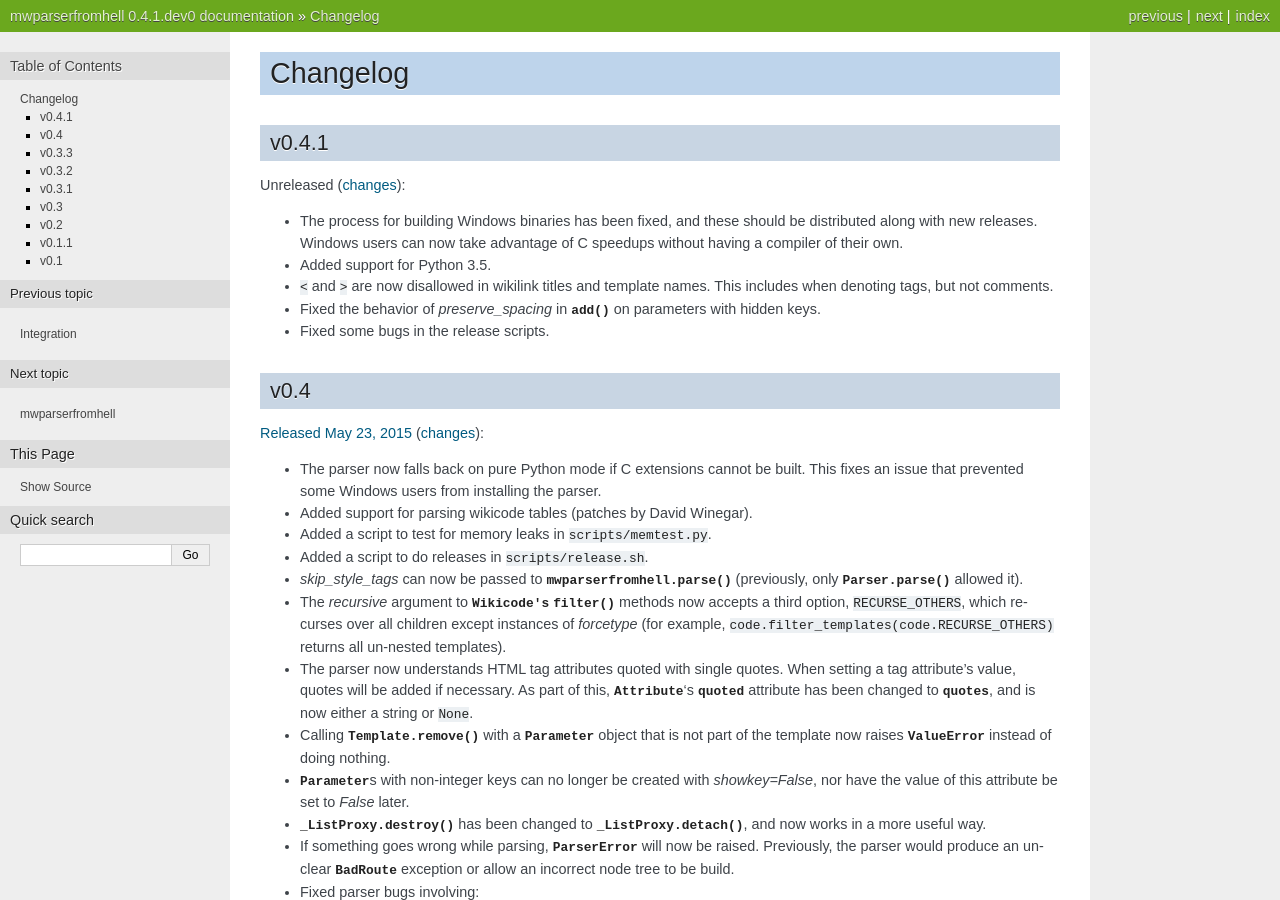
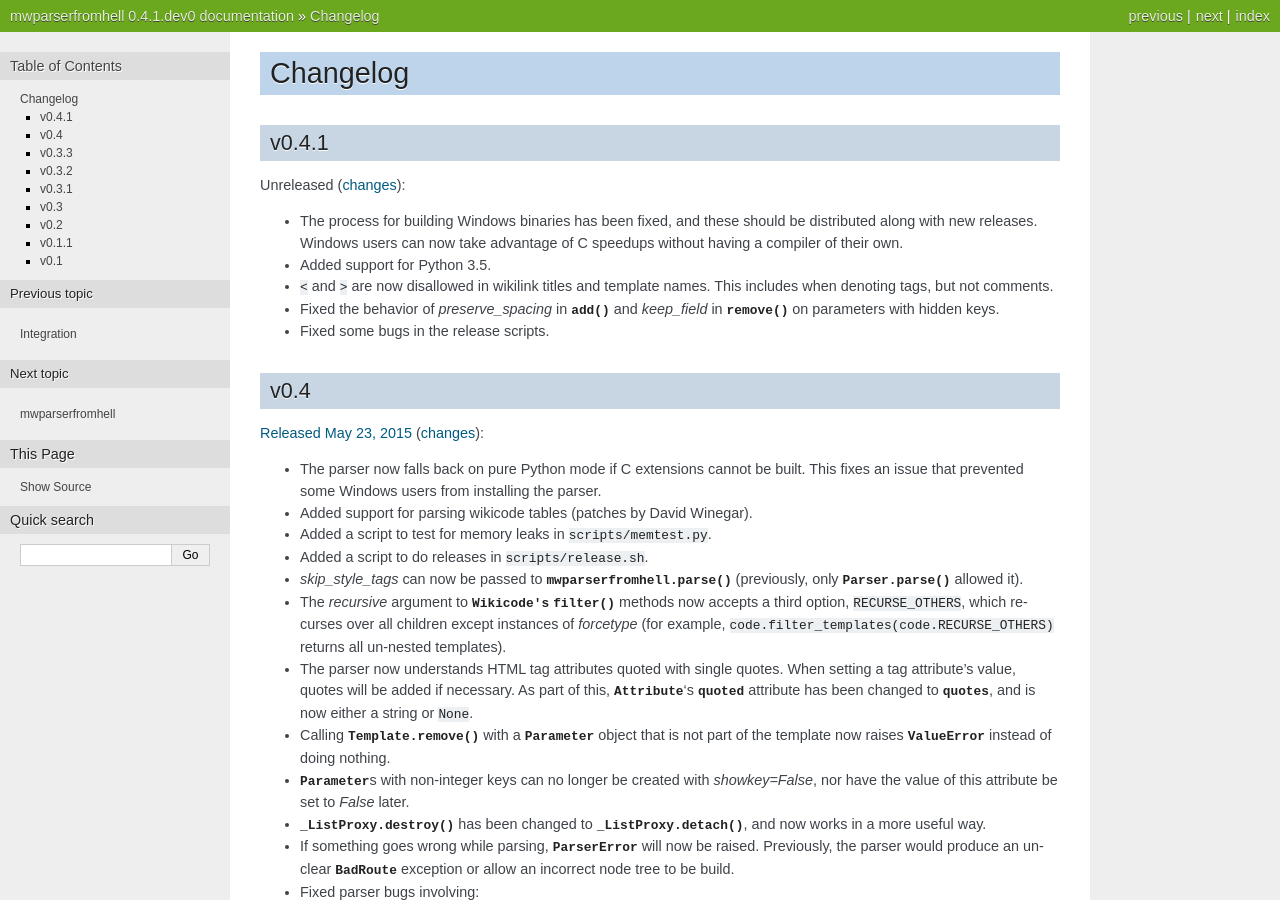
Before and after one commit to earwig/mwparserfromhell, a Sphinx documentation site: the page built from docs/changelog.rst, in a window 1280 px wide and 900 px high. Built offline with Sphinx 7.4.7, drawn with Linux system fonts in a browser that asks for light colours.

```diff
--- a/docs/changelog.rst
+++ b/docs/changelog.rst
@@ -13,8 +13,8 @@
 - Added support for Python 3.5.
 - ``<`` and ``>`` are now disallowed in wikilink titles and template names.
   This includes when denoting tags, but not comments.
-- Fixed the behavior of *preserve_spacing* in :func:`~.Template.add` on
-  parameters with hidden keys.
+- Fixed the behavior of *preserve_spacing* in :func:`~.Template.add` and
+  *keep_field* in :func:`~.Template.remove` on parameters with hidden keys.
 - Fixed some bugs in the release scripts.
 
 v0.4
```
Also changed, not shown: 2 other files.
